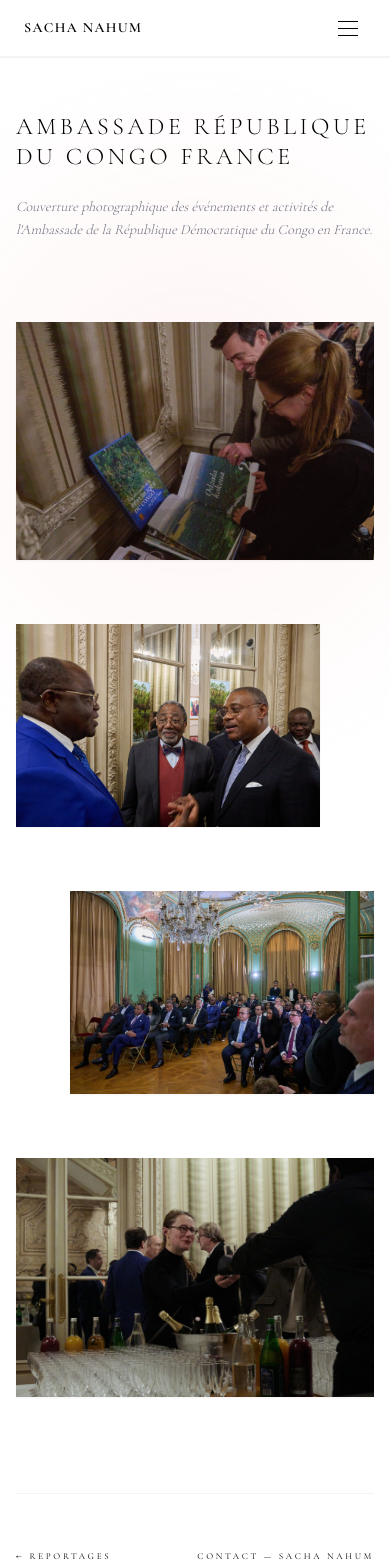
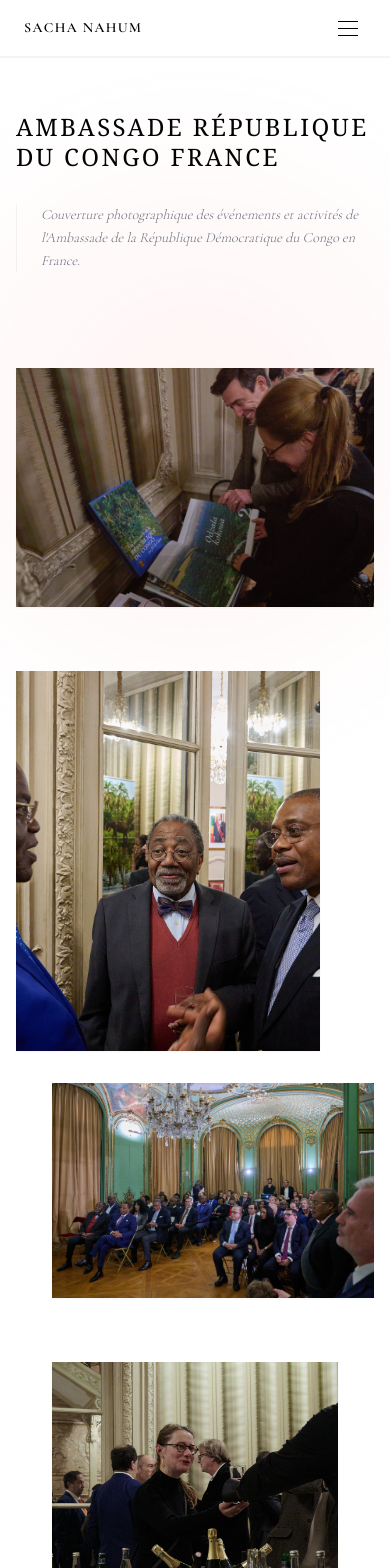
Before and after one commit to Gaspinhow/Sacha-photographe, a Next.js app: page /reportage/ambassade-rdc in a window 390 px wide. Shown: the top 1568 px of the page. Built offline with nearby package versions, Linux system fonts and the light colour scheme.

Commit message:
design: final immersive project layout with asymmetric overlap

```diff
--- a/app/reportage/[id]/page.jsx
+++ b/app/reportage/[id]/page.jsx
@@ -19,7 +19,7 @@ export default function ProjectPage() {
         <p className="uppercase tracking-[0.3em] text-[10px] mb-8 italic text-gray-400">
           Projet "{id}" non trouvé
         </p>
-        <Link href="/reportage" className="border-b border-black pb-1 text-[10px] uppercase tracking-widest">
+        <Link href="/reportage" className="border-b border-black pb-1 text-[10px] uppercase tracking-widest text-black">
           Retour aux reportages
         </Link>
       </div>
@@ -30,13 +30,13 @@ export default function ProjectPage() {
     <main className="min-h-screen bg-white pt-28 md:pt-44 pb-20 px-4 md:px-12 lg:px-20">
       <div className="max-w-6xl mx-auto">
 
-        {/* EN-TÊTE DU REPORTAGE */}
-        <header className="mb-20 md:mb-32 max-w-4xl">
+        {/* EN-TÊTE ASYMÉTRIQUE */}
+        <header className="mb-24 md:mb-48 max-w-4xl">
           <motion.h1
             initial={{ opacity: 0, y: 15 }}
             animate={{ opacity: 1, y: 0 }}
             transition={{ duration: 0.8 }}
-            className="text-2xl md:text-5xl font-light uppercase tracking-[0.15em] md:tracking-[0.2em] mb-6 md:mb-10 text-black leading-tight"
+            className="text-2xl md:text-5xl font-serif uppercase tracking-[0.1em] md:tracking-[0.15em] mb-8 text-black leading-tight"
           >
             {project.title}
           </motion.h1>
@@ -44,44 +44,48 @@ export default function ProjectPage() {
             initial={{ opacity: 0 }}
             animate={{ opacity: 1 }}
             transition={{ delay: 0.4, duration: 1 }}
-            className="text-gray-500 text-sm md:text-lg leading-relaxed font-light italic max-w-2xl"
+            className="text-gray-500 text-sm md:text-lg leading-relaxed font-light italic max-w-2xl md:ml-12 border-l border-gray-100 pl-6"
           >
             {project.description}
           </motion.p>
         </header>
 
-        {/* FLUX D'IMAGES EN MOSAÏQUE */}
-        <div className="flex flex-col gap-16 md:gap-40 lg:gap-52">
+        {/* FLUX D'IMAGES MOSAÏQUE (Rythme Keo) */}
+        <div className="flex flex-col gap-16 md:gap-32 lg:gap-48">
           {project.images && project.images.map((img, index) => {
-            // Logique de mosaïque mobile & desktop
-            // Index 0, 3, 6... : Pleine largeur
-            // Index 1, 4, 7... : Petit et à gauche
-            // Index 2, 5, 8... : Petit et à droite
-            const isFull = index % 3 === 0;
-            const isLeft = index % 3 === 1;
-            const isRight = index % 3 === 2;
+            // Cycle de 4 positions pour casser la symétrie
+            const mode = index % 4;
+            // 0 : Plein centre (Paysage)
+            // 1 : Décalé Gauche (Portrait)
+            // 2 : Décalé Droite (Paysage serré)
+            // 3 : Centré réduit (Carré ou 4/3)
 
             return (
               <motion.div
                 key={index}
-                initial={{ opacity: 0, y: 30 }}
+                initial={{ opacity: 0, y: 40 }}
                 whileInView={{ opacity: 1, y: 0 }}
-                transition={{ duration: 1, ease: "easeOut" }}
+                transition={{ duration: 1.2, ease: "easeOut" }}
                 viewport={{ once: true, margin: "-10%" }}
-                className={`relative w-full flex ${isLeft ? 'justify-start' : isRight ? 'justify-end' : 'justify-center'}`}
+                className={`relative w-full flex ${
+                  mode === 1 ? 'justify-start' :
+                  mode === 2 ? 'justify-end' :
+                  'justify-center'
+                }`}
               >
-                <div className={`relative shadow-sm overflow-hidden bg-gray-50 transition-all
-                  ${isFull
-                    ? "w-full aspect-[3/2] md:aspect-video"
-                    : "w-[85%] md:w-[70%] aspect-[3/2] md:aspect-[4/3]"}`}
-                >
+                <div className={`relative shadow-sm overflow-hidden bg-gray-50
+                  ${mode === 0 ? "w-full aspect-[3/2] md:aspect-video" : ""}
+                  ${mode === 1 ? "w-[85%] md:w-[55%] aspect-[4/5] md:aspect-[3/4]" : ""}
+                  ${mode === 2 ? "w-[90%] md:w-[65%] aspect-[3/2] md:aspect-[4/3] -mt-8 md:-mt-24" : ""}
+                  ${mode === 3 ? "w-[80%] md:w-[50%] aspect-square" : ""}
+                `}>
                   <Image
                     src={img}
                     alt={`${project.title} - ${index}`}
                     fill
-                    className="object-cover transition-transform duration-[2.5s] hover:scale-105"
+                    className="object-cover transition-transform duration-[3s] hover:scale-105"
                     sizes="(max-width: 768px) 100vw, 1200px"
-                    quality={75}
+                    quality={85}
                   />
                 </div>
               </motion.div>
@@ -90,12 +94,12 @@ export default function ProjectPage() {
         </div>
 
         {/* NAVIGATION BAS DE PAGE */}
-        <footer className="mt-24 md:mt-48 pt-10 border-t border-gray-100 flex flex-row justify-between items-center">
-          <Link href="/reportage" className="text-[9px] md:text-[10px] uppercase tracking-[0.3em] md:tracking-[0.4em] hover:text-gray-400 transition-colors py-4">
-            ← {lang === 'FR' ? 'Reportages' : 'Back to Stories'}
+        <footer className="mt-32 md:mt-56 pt-10 border-t border-gray-100 flex justify-between items-center">
+          <Link href="/reportage" className="text-[10px] uppercase tracking-[0.4em] text-black hover:text-gray-400 transition-colors py-4">
+            ← {lang === 'FR' ? 'Reportages' : 'Back'}
           </Link>
-          <Link href="/contact" className="text-[9px] md:text-[10px] uppercase tracking-[0.3em] md:tracking-[0.4em] hover:text-gray-400 transition-colors py-4">
-            Contact — Sacha Nahum
+          <Link href="/contact" className="text-[10px] uppercase tracking-[0.4em] text-black hover:text-gray-400 transition-colors py-4">
+            Sacha Nahum — Contact
           </Link>
         </footer>
 
```
